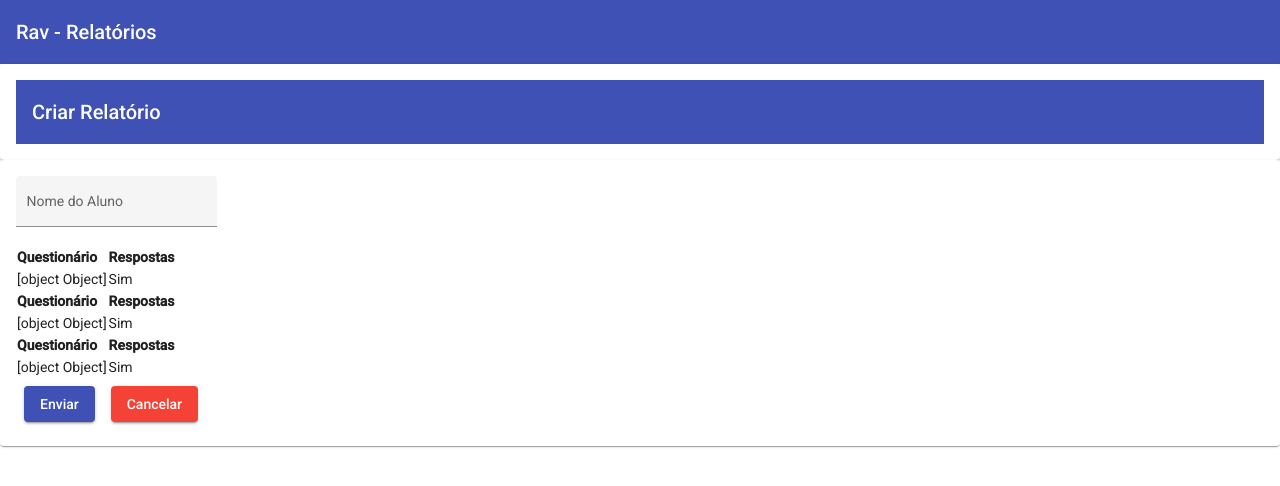
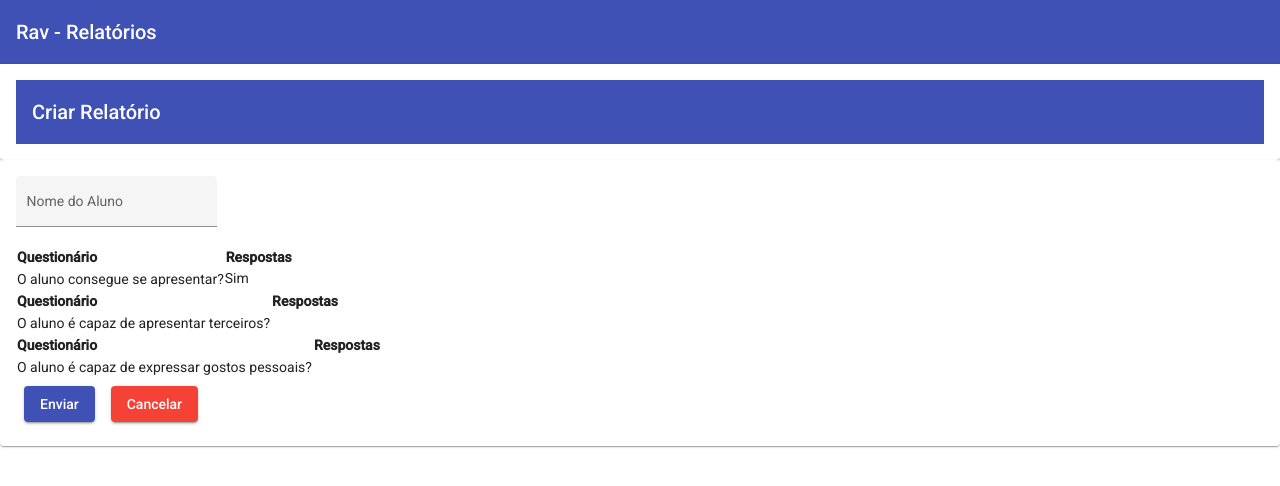
Before and after one commit to Brunostaine/rav-relatorio-de-avaliacao-angular, an Angular app: page /add-aluno in a window 1280 px wide. Shown: the top 486 px of the page. Built offline with nearby package versions, Linux system fonts and the light colour scheme.

Commit message:
Ajuste no carregamento de perguntas

```diff
--- a/src/app/componentes/add-aluno/add-aluno.component.html
+++ b/src/app/componentes/add-aluno/add-aluno.component.html
@@ -3,11 +3,10 @@
     <span>Criar Relatório</span>
   </mat-toolbar>
 </mat-card>
-
 <mat-card>
 
 
-
+<ng-container *ngIf="!isLoading else LoadingTemplate">
 
   <form class="example-form">
     <mat-form-field class="example-full-width" appearance="fill">
@@ -34,10 +33,15 @@
       <th>Respostas</th>
     </thead>
     <tbody>
-      <td>{{ lista }}</td>
-      <td>Sim</td>
+      <td>{{ lista.pergunta }}</td>
+      <!-- <td>Sim</td> -->
+
+      <div *ngIf="lista?.resposta">
+        {{ lista.resposta }}
+      </div>
     </tbody>
   </table>
+</ng-container>
 
   <div class="example-button-row">
     <button class="display-btn" mat-raised-button color="primary" type="submit">
@@ -47,3 +51,7 @@
   </div>
 
 </mat-card>
+
+<ng-template #LoadingTemplate>
+  carregando ...
+</ng-template>
--- a/src/app/componentes/add-aluno/add-aluno.component.ts
+++ b/src/app/componentes/add-aluno/add-aluno.component.ts
@@ -1,6 +1,4 @@
 import { Component, OnInit } from '@angular/core';
-
-import { Questoes } from '../model/questoes';
 import { AddAlunoService } from './service/add-aluno.service';
 
 @Component({
@@ -9,12 +7,31 @@ import { AddAlunoService } from './service/add-aluno.service';
   styleUrls: ['./add-aluno.component.css'],
 })
 export class AddAlunoComponent implements OnInit {
-  listar = [];
+  listar = [] as any;
+  isLoading = false;
 
-  constructor(private addAlunoService: AddAlunoService) {
-    this.addAlunoService.listarQuestoes().subscribe(result => this.listar = result)
+  constructor(private addAlunoService: AddAlunoService) { }
+
+  ngOnInit(): void {
+
+
+    this.isLoading = true;
+    this.addAlunoService.listarQuestoes().subscribe({
+      next: resp => {
+
+        this.listar = resp;
+      },
+      error: err => {
+        console.error(err)
+      },
+      complete: () => {
+        setTimeout(() => {
+          this.isLoading = false;
+        }, 500)
+      }
+    });
+
   }
 
-  ngOnInit(): void {
-  }
+
 }
--- a/src/assets/db.json
+++ b/src/assets/db.json
@@ -1,11 +1,12 @@
 [
   {
-    "p1": "O aluno consegue se apresentar?"
+    "pergunta": "O aluno consegue se apresentar?",
+    "resposta": "Sim"
   },
   {
-    "p2": "O aluno é capaz de apresentar terceiros?"
+    "pergunta": "O aluno é capaz de apresentar terceiros?"
   },
   {
-    "p3": "O aluno é capaz de expressar gostos pessoais?"
+    "pergunta": "O aluno é capaz de expressar gostos pessoais?"
   }
 ]
```
